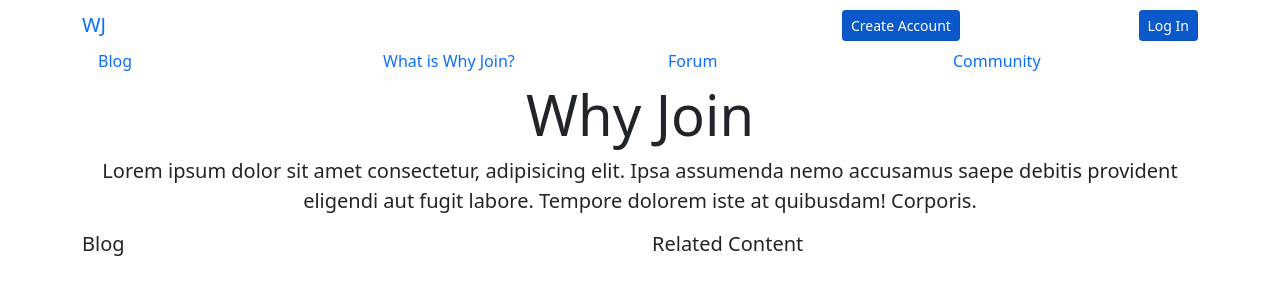
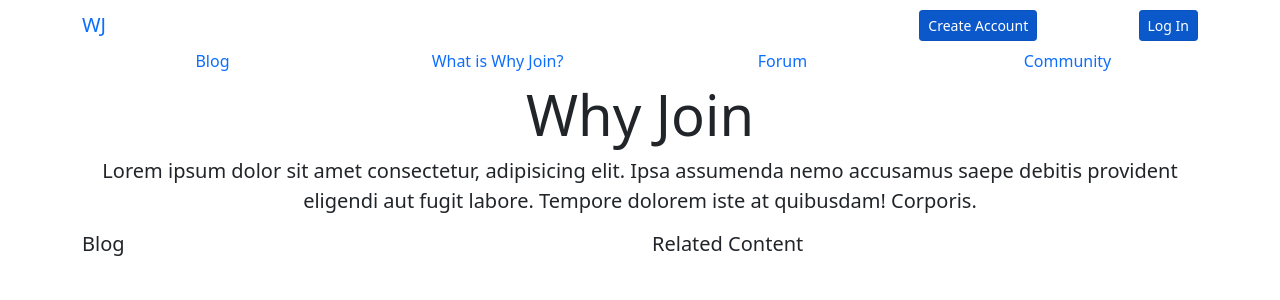
Before and after one commit to kghudgens/WhyJoin, a Django app: page / in a window 1280 px wide. Shown: the top 300 px of the page. Run offline with Django 3.2, Linux system fonts and the light colour scheme; some libraries are stand-ins or nearby versions.

Commit message:
centered text in navbar

```diff
--- a/whyjoin/hub/templates/hub/base.html
+++ b/whyjoin/hub/templates/hub/base.html
@@ -43,17 +43,17 @@
                 </div>
         {% else %}
         <!-- columns for registration and logging in -->
-        <div class="col">
+        <div class="col text-center">
           <a href="{% url 'register' %}" class="btn btn-primary btn-sm active" role="button" aria-pressed="true">Create Account</a>
         </div>
 
-        <div class="col-auto">
+        <div class="col-auto text-center">
           <a href="{% url 'login' %}" class="btn btn-primary btn-sm active" role="button" aria-pressed="true">Log In</a>
         </div>
         {% endif %}
       </div>
       <!-- Second row of navbar -->
-      <div class="row">
+      <div class="row text-center">
         <div class="col">
           <a class="nav-link" aria-current="page" href="{%url 'post_list'%}"
                 >Blog</a>
```
